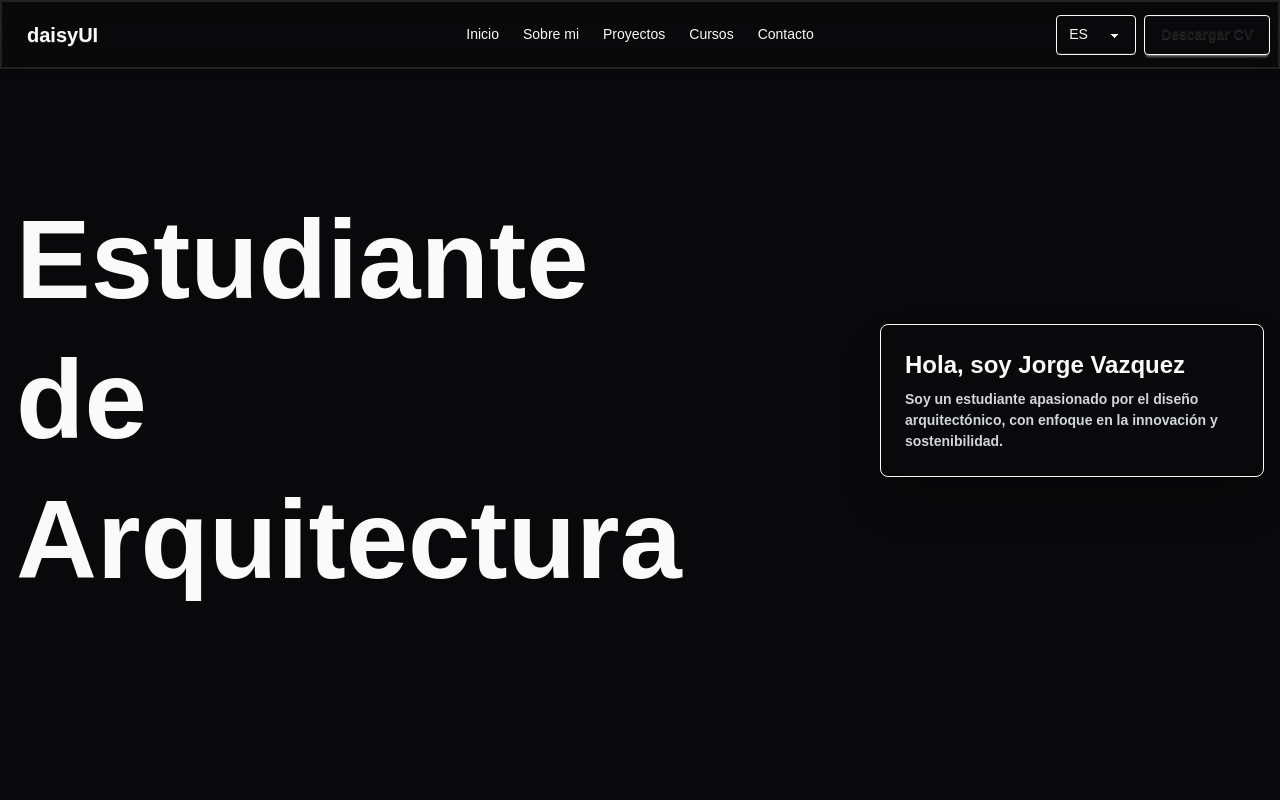
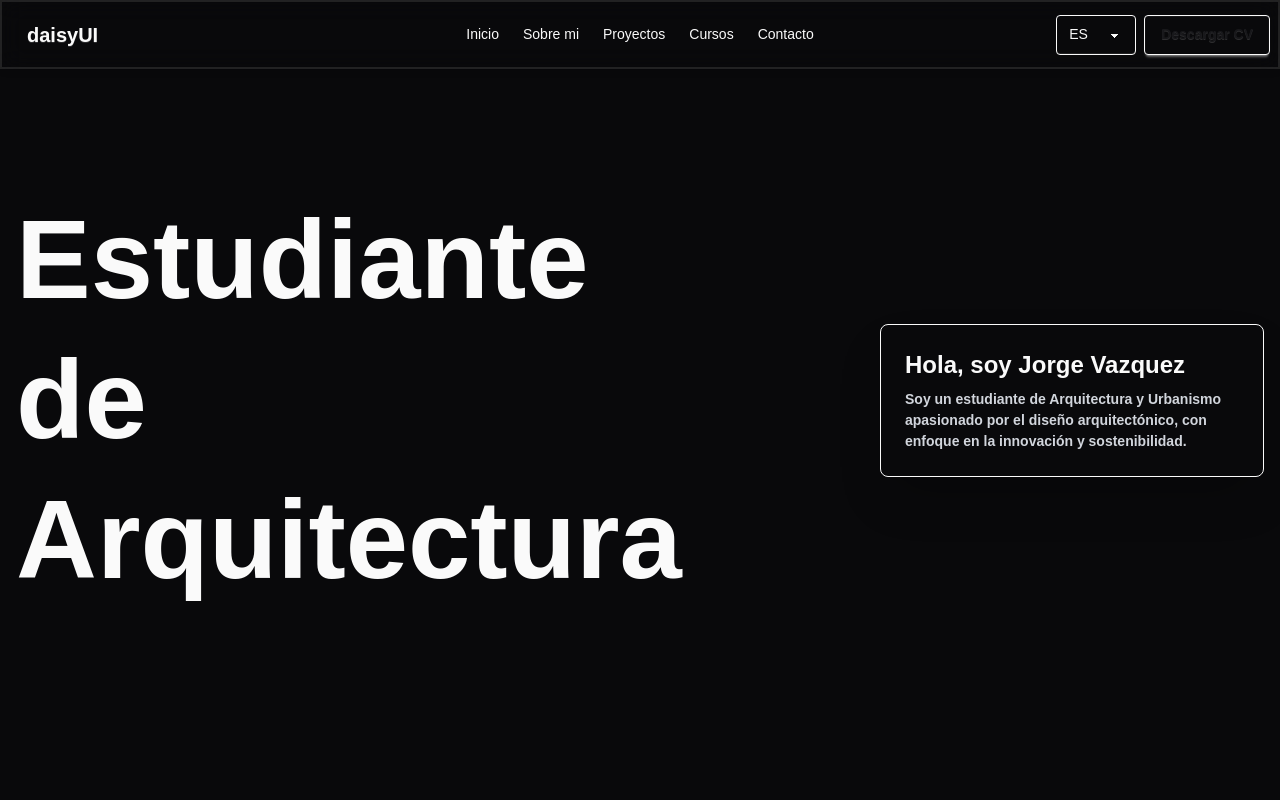
Before and after one commit to mazax28/portfolio-jova, a React (Vite) app: page / in a window 1280 px wide. Shown: the top 800 px of the page. Built offline with nearby package versions, Linux system fonts and the light colour scheme.

Commit message:
feat: update introduction in Home section to include full academic focus

```diff
--- a/src/pages/Home.tsx
+++ b/src/pages/Home.tsx
@@ -16,7 +16,7 @@ function Home() {
           <div className="card max-w-sm border border-[#fafafa] rounded-lg shadow-2xl p-6">
             <h2 className="text-2xl font-bold mb-2">Hola, soy Jorge Vazquez</h2>
             <p className="text-[14px] text-gray-300 font-semibold ">
-              Soy un estudiante apasionado por el diseño arquitectónico, con enfoque en la innovación y sostenibilidad.
+              Soy un estudiante de Arquitectura y Urbanismo apasionado por el diseño arquitectónico, con enfoque en la innovación y sostenibilidad.
             </p>
           </div>
         </div>
```
